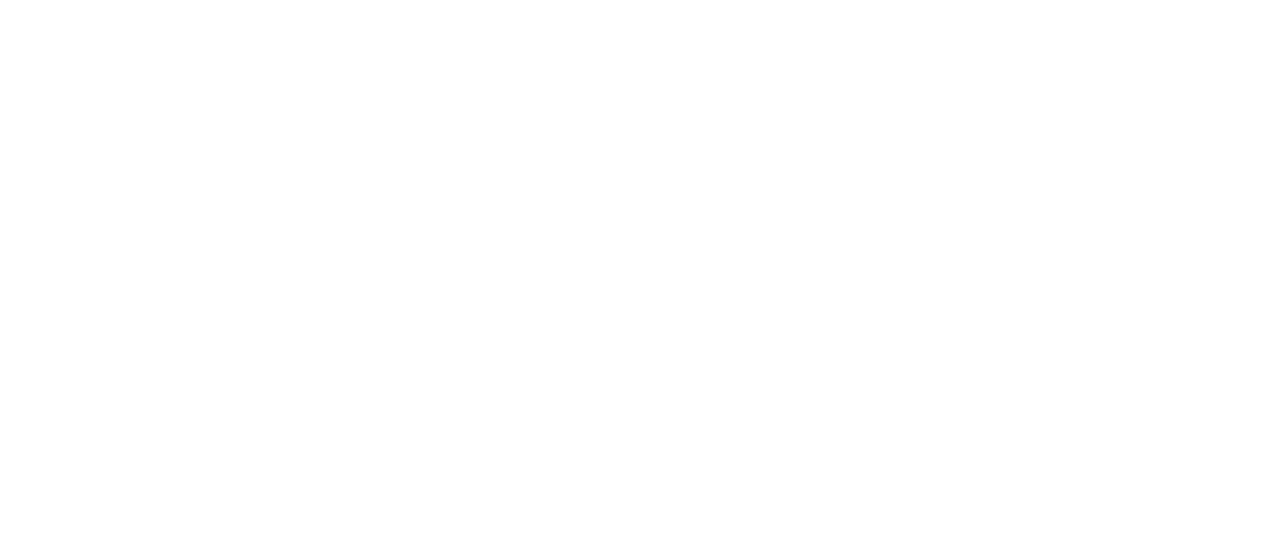
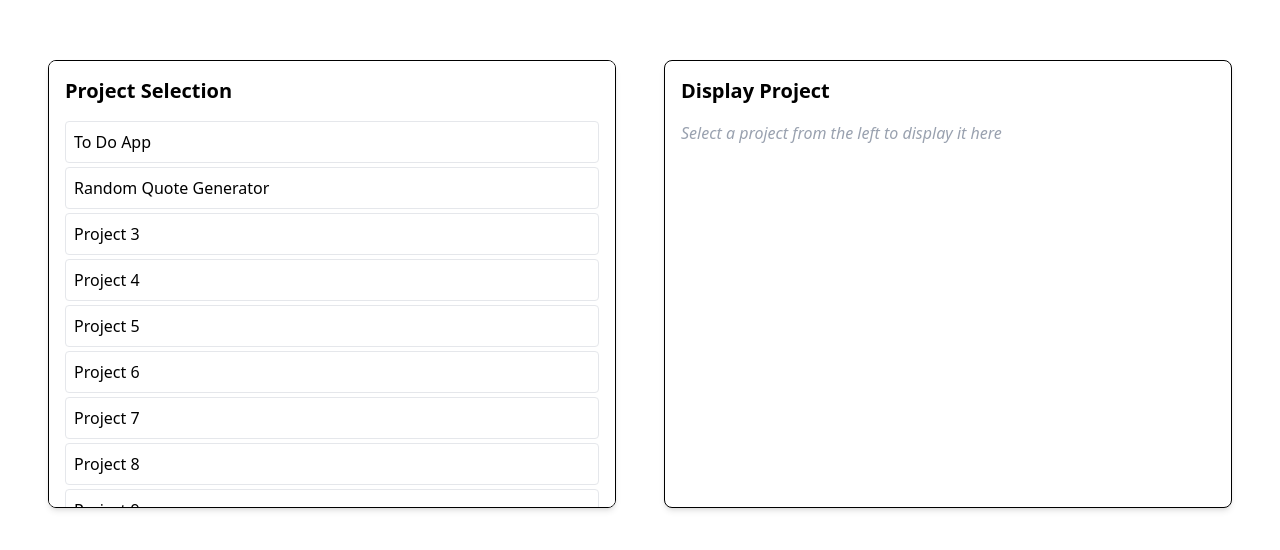
Before and after one commit to PeterDMadrid/Vue-Projects, a Vue app: page / in a window 1280 px wide. Shown: the part 116-666 px from the top of the page. Built offline with nearby package versions, Linux system fonts and the light colour scheme.

Commit message:
project structure

```diff
--- a/src/App.vue
+++ b/src/App.vue
@@ -1,7 +1,7 @@
 <script setup>
-
+import mainContainer from './components/mainContainer.vue';
 </script>
 
 <template>
-
+  <mainContainer />
 </template>
--- /dev/null
+++ b/src/components/mainContainer.vue
@@ -0,0 +1,19 @@
+<script setup>
+import { ref } from 'vue'
+import projectSelection from './selection/projectSelection.vue';
+import displaySelected from './render/displaySelected.vue';
+
+const selectedProject = ref('')
+
+const handleProjectSelect = (project) => {
+    selectedProject.value = project
+}
+
+</script>
+
+<template>
+    <div class="flex justify-center items-center min-h-screen min-h-screen p-8 gap-4">
+        <projectSelection @project-selected="handleProjectSelect" />
+        <displaySelected :selected-project="selectedProject" />
+    </div>
+</template>
--- /dev/null
+++ b/src/components/render/displaySelected.vue
@@ -0,0 +1,40 @@
+<script setup>
+import { computed } from 'vue'
+import toDoApp from '../selection/projects/toDoApp.vue';
+import randomQuoteGenerator from '../selection/projects/randomQuoteGenerator.vue';
+
+const props = defineProps(['selectedProject'])
+
+const currentComponent = computed(() => {
+    switch (props.selectedProject) {
+        case 'To Do App':
+            return toDoApp
+        case 'Random Quote Generator':
+            return randomQuoteGenerator
+        default:
+            return null
+    }
+})
+</script>
+
+<template>
+    <div class="border p-4 m-4 bg-white rounded-lg shadow-md w-full h-112 overflow-y-auto">
+        <h1 class="text-xl font-bold mb-4">Display Project</h1>
+
+        <div v-if="selectedProject" class="mb-4">
+            <p class="text-sm text-gray-600">Selected: <span class="font-medium">{{ selectedProject }}</span></p>
+        </div>
+
+        <div v-if="currentComponent" class="border-t pt-4">
+            <component :is="currentComponent" />
+        </div>
+
+        <div v-else-if="selectedProject" class="text-gray-500 italic">
+            Component for "{{ selectedProject }}" not implemented yet
+        </div>
+
+        <div v-else class="text-gray-400 italic">
+            Select a project from the left to display it here
+        </div>
+    </div>
+</template>
--- /dev/null
+++ b/src/components/selection/projectSelection.vue
@@ -0,0 +1,34 @@
+<script setup>
+const emit = defineEmits(['project-selected'])
+
+const projects = [
+    'To Do App',
+    'Random Quote Generator',
+    'Project 3',
+    'Project 4',
+    'Project 5',
+    'Project 6',
+    'Project 7',
+    'Project 8',
+    'Project 9',
+    'Project 10'
+]
+
+const selectProject = (project) => {
+    emit('project-selected', project)
+}
+</script>
+
+<template>
+    <div class="border p-4 m-4 bg-white rounded-lg shadow-md w-full h-112 overflow-y-auto">
+        <h1 class="text-xl font-bold mb-4">Project Selection</h1>
+        <ul class="space-y-1">
+            <li v-for="(project, index) in projects" :key="index">
+                <button @click="selectProject(project)"
+                    class="w-full text-left p-2 rounded hover:bg-blue-100 border border-gray-200 transition-colors cursor-pointer">{{
+                        project
+                    }}</button>
+            </li>
+        </ul>
+    </div>
+</template>
--- /dev/null
+++ b/src/components/selection/projects/randomQuoteGenerator.vue
@@ -0,0 +1,3 @@
+<template>
+    <h1>Random Quote Generator</h1>
+</template>
--- /dev/null
+++ b/src/components/selection/projects/toDoApp.vue
@@ -0,0 +1,6 @@
+<template>
+    <div class="p-4 bg-blue-50 rounded">
+        <h1 class="text-2xl font-bold text-blue-800">To Do App</h1>
+        <p class="text-blue-600 mt-2">This is where your to-do app will be implemented!</p>
+    </div>
+</template>d
```
